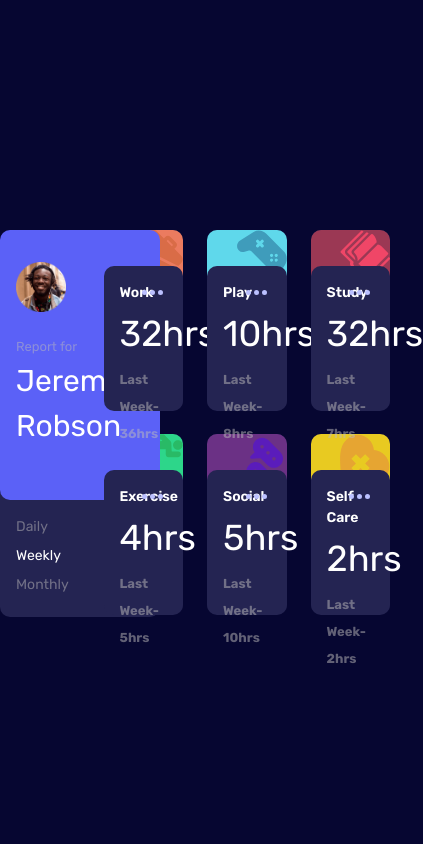
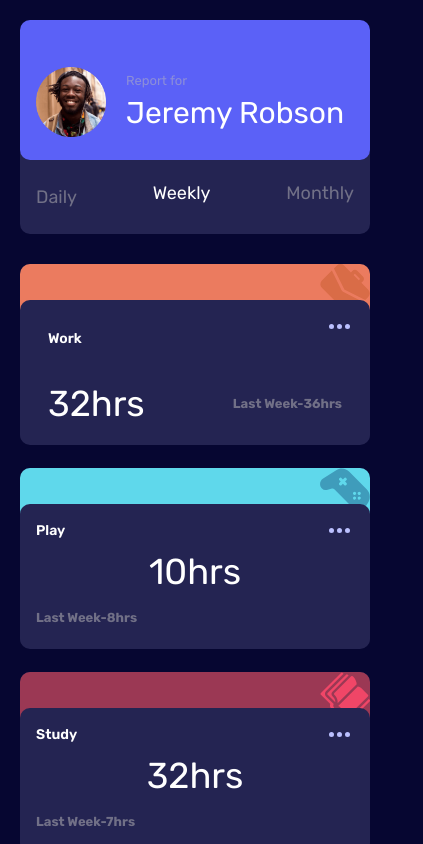
Before and after one commit to PxMach/Frontend-Mentor-Time-tracking-dashboard, a website: page index.html in a window 390 px wide. Shown: the top 844 px of the page, 423 px wide, since content can reach past the window. Drawn offline with Linux system fonts and the light colour scheme.

Commit message:
Add responsive CSS classes for improved layout on smaller screens

```diff
--- a/index.html
+++ b/index.html
@@ -22,40 +22,97 @@
   <body
     class="bg-[#060631] min-h-screen font-custom text-[18px] flex justify-center items-center"
   >
-    <div class="text-white grid gap-6 grid-cols-4 min-h-[300px] w-[700px]">
-      <header class="row-start-1 row-end-3 h-[350px]">
+    <div
+      class="text-white grid gap-6 grid-cols-4 min-h-[300px] w-[700px] max-[650px]:w-[70px] max-[650px]:flex max-[650px]:flex-col max-[650px]:items-center max-[650px]:justify-center"
+    >
+      <header
+        class="row-start-1 row-end-3 h-[350px] max-[650px]:w-[350px] max-[650px]:h-[145px] max-[650px]:mt-[20px]"
+      >
         <div
-          class="bg-[#5b61f7] rounded-[10px] h-[270px] pt-8 px-4 w-[160px] relative z-10"
+          class="bg-[#5b61f7] rounded-[10px] h-[270px] pt-8 px-4 w-[160px] relative z-10 max-[650px]:flex max-[650px]:flex-row max-[650px]:w-[350px] max-[650px]:h-[140px]"
         >
           <img
-            class="w-[50px] mb-[20px]"
+            class="w-[50px] mb-[20px] max-[650px]:w-[70px] max-[650px]:h-[70px] max-[650px]:mb-0 max-[650px]:mt-[15px]"
             src="./images/image-jeremy.png"
             alt="Photo"
           />
-          <span class="text-[#bebbbb80] text-[13px]">Report for</span>
-          <h1 class="text-white text-[30px] pb-[20px]">Jeremy Robson</h1>
+          <div
+            class="max-[650px]:flex max-[650px]:flex-col max-[650px]:justify-center max-[650px]:ml-[20px]"
+          >
+            <span class="text-[#bebbbb80] text-[13px] max-[650px]:h-[20px]"
+              >Report for</span
+            >
+            <h1
+              class="text-white text-[30px] pb-[20px] max-[650px]:h-[50px] max-[650px]:pb-0"
+            >
+              Jeremy Robson
+            </h1>
+          </div>
         </div>
         <ul
-          class="bg-[#242452] rounded-[10px] h-[133px] p-4 relative w-[160px] bottom-4 z-0"
+          class="bg-[#242452] rounded-[10px] h-[133px] p-4 relative w-[160px] bottom-4 z-0 max-[650px]:w-[350px] max-[650px]:h-[90px] max-[650px]:flex max-[650px]:justify-between max-[650px]:items-center"
         >
-          <li class="text-[#bebbbb80] text-[14px] mt-4 hover:text-white">
+          <li
+            class="text-[#bebbbb80] text-[14px] mt-4 hover:text-white max-[650px]:text-[18px]"
+          >
             <button>Daily</button>
           </li>
-          <li class="text-[#bebbbb80] text-[14px] mt-2 hover:text-white">
+          <li
+            class="text-[#bebbbb80] text-[14px] mt-2 hover:text-white max-[650px]:text-[18px]"
+          >
             <button class="text-white">Weekly</button>
           </li>
-          <li class="text-[#bebbbb80] text-[14px] mt-2 hover:text-white">
+          <li
+            class="text-[#bebbbb80] text-[14px] mt-2 hover:text-white max-[650px]:text-[18px]"
+          >
             <button>Monthly</button>
           </li>
         </ul>
       </header>
 
-      <section class="bg-[#242452] rounded-[10px] h-[180px]">
+      <section
+        class="bg-[#242452] rounded-[10px] h-[180px] max-[650px]:mt-[75px] max-[650px]:w-[350px]"
+      >
         <div class="bg-[#eb7b5f] rounded-[10px] h-[60px] relative z-0">
           <img
             class="w-[50px] absolute right-0"
             src="images/icon-work.svg"
-            alt=""
+            alt="icon work"
+          />
+        </div>
+        <div
+          class="bg-[#242452] rounded-[10px] h-[145px] cursor-pointer hover:bg-[#4a4aa2] p-4 relative z-10 bottom-6"
+        >
+          <div
+            class="max-[650px]:flex max-[650px]:justify-between max-[650px]:p-3"
+          >
+            <img
+              class="absolute right-5 top-6 cursor-pointer"
+              src="images/icon-ellipsis.svg"
+              alt="icon ellipsis"
+            />
+            <p class="text-[14px] font-semibold">Work</p>
+          </div>
+
+          <div
+            class="max-[650px]:flex max-[650px]:justify-between max-[650px]:items-center max-[650px]:p-3"
+          >
+            <h2 class="text-center text-[36px] mt-1 mb-1">32hrs</h2>
+            <span class="text-[#bebbbb80] text-[13px] font-bold"
+              >Last Week-36hrs</span
+            >
+          </div>
+        </div>
+      </section>
+
+      <section
+        class="bg-[#242452] rounded-[10px] h-[180px] max-[650px]:w-[350px]"
+      >
+        <div class="bg-[#5fd8eb] rounded-[10px] h-[60px] relative z-0">
+          <img
+            class="w-[50px] absolute right-0"
+            src="images/icon-play.svg"
+            alt="icon play"
           />
         </div>
         <div
@@ -64,31 +121,7 @@
           <img
             class="absolute right-5 top-6 cursor-pointer"
             src="images/icon-ellipsis.svg"
-            alt=""
-          />
-          <p class="text-[14px] font-semibold">Work</p>
-          <h2 class="text-center text-[36px] mt-1 mb-1">32hrs</h2>
-          <span class="text-[#bebbbb80] text-[13px] font-bold"
-            >Last Week-36hrs</span
-          >
-        </div>
-      </section>
-
-      <section class="bg-[#242452] rounded-[10px] h-[180px]">
-        <div class="bg-[#5fd8eb] rounded-[10px] h-[60px] relative z-0">
-          <img
-            class="w-[50px] absolute right-0"
-            src="images/icon-play.svg"
-            alt=""
-          />
-        </div>
-        <div
-          class="bg-[#242452] rounded-[10px] h-[145px] cursor-pointer hover:bg-[#4a4aa2] p-4 relative z-10 bottom-6"
-        >
-          <img
-            class="absolute right-5 top-6 cursor-pointer"
-            src="images/icon-ellipsis.svg"
-            alt=""
+            alt="icon ellipsis"
           />
           <p class="text-[14px] font-semibold">Play</p>
           <h2 class="text-center text-[36px] mt-1 mb-1">10hrs</h2>
@@ -98,12 +131,14 @@
         </div>
       </section>
 
-      <section class="bg-[#242452] rounded-[10px] h-[180px]">
+      <section
+        class="bg-[#242452] rounded-[10px] h-[180px] max-[650px]:w-[350px]"
+      >
         <div class="bg-[#9b3854] rounded-[10px] h-[60px] relative z-0">
           <img
             class="w-[50px] absolute right-0"
             src="images/icon-study.svg"
-            alt=""
+            alt="icon study"
           />
         </div>
         <div
@@ -112,7 +147,7 @@
           <img
             class="absolute right-5 top-6 cursor-pointer"
             src="images/icon-ellipsis.svg"
-            alt=""
+            alt="icon ellipsis"
           />
           <p class="text-[14px] font-semibold">Study</p>
           <h2 class="text-center text-[36px] mt-1 mb-1">32hrs</h2>
@@ -122,12 +157,14 @@
         </div>
       </section>
 
-      <section class="bg-[#242452] rounded-[10px] h-[180px]">
+      <section
+        class="bg-[#242452] rounded-[10px] h-[180px] max-[650px]:w-[350px]"
+      >
         <div class="bg-[#2dd68a] rounded-[10px] h-[60px] relative z-0">
           <img
             class="w-[50px] absolute right-0"
             src="images/icon-exercise.svg"
-            alt=""
+            alt="icon exercise"
           />
         </div>
         <div
@@ -136,7 +173,7 @@
           <img
             class="absolute right-5 top-6 cursor-pointer"
             src="images/icon-ellipsis.svg"
-            alt=""
+            alt="icon ellipsis"
           />
           <p class="text-[14px] font-semibold">Exercise</p>
           <h2 class="text-center text-[36px] mt-1 mb-1">4hrs</h2>
@@ -146,12 +183,14 @@
         </div>
       </section>
 
-      <section class="bg-[#242452] rounded-[10px] h-[180px]">
+      <section
+        class="bg-[#242452] rounded-[10px] h-[180px] max-[650px]:w-[350px]"
+      >
         <div class="bg-[#6b3185] rounded-[10px] h-[60px] relative z-0">
           <img
             class="w-[50px] absolute right-0"
             src="images/icon-social.svg"
-            alt=""
+            alt="icon social"
           />
         </div>
         <div
@@ -160,7 +199,7 @@
           <img
             class="absolute right-5 top-6 cursor-pointer"
             src="images/icon-ellipsis.svg"
-            alt=""
+            alt="icon ellipsis"
           />
           <p class="text-[14px] font-semibold">Social</p>
           <h2 class="text-center text-[36px] mt-1 mb-1">5hrs</h2>
@@ -170,12 +209,14 @@
         </div>
       </section>
 
-      <section class="bg-[#242452] rounded-[10px] h-[180px]">
+      <section
+        class="bg-[#242452] rounded-[10px] h-[180px] max-[650px]:w-[350px]"
+      >
         <div class="bg-[#e8ca21] rounded-[10px] h-[60px] relative z-0">
           <img
             class="w-[50px] absolute right-0"
             src="images/icon-self-care.svg"
-            alt=""
+            alt="icon self care"
           />
         </div>
         <div
@@ -184,7 +225,7 @@
           <img
             class="absolute right-5 top-6 cursor-pointer"
             src="images/icon-ellipsis.svg"
-            alt=""
+            alt="icon ellipsis"
           />
           <p class="text-[14px] font-semibold">Self Care</p>
           <h2 class="text-center text-[36px] mt-1 mb-1">2hrs</h2>
```
Also changed, not shown: dist/output.css.
